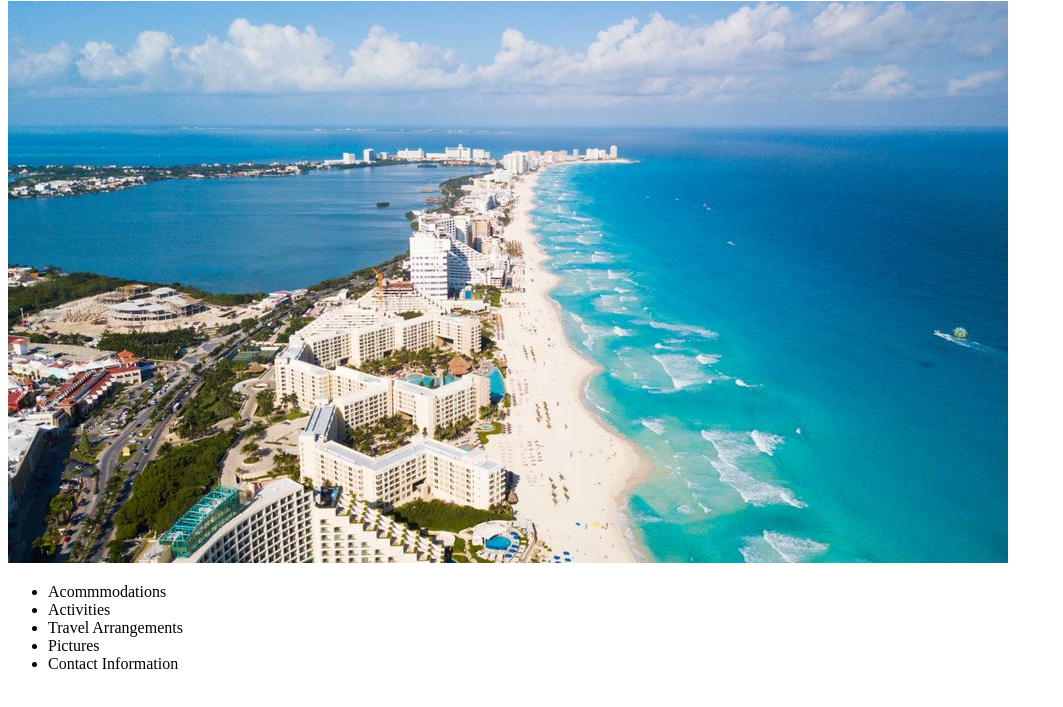
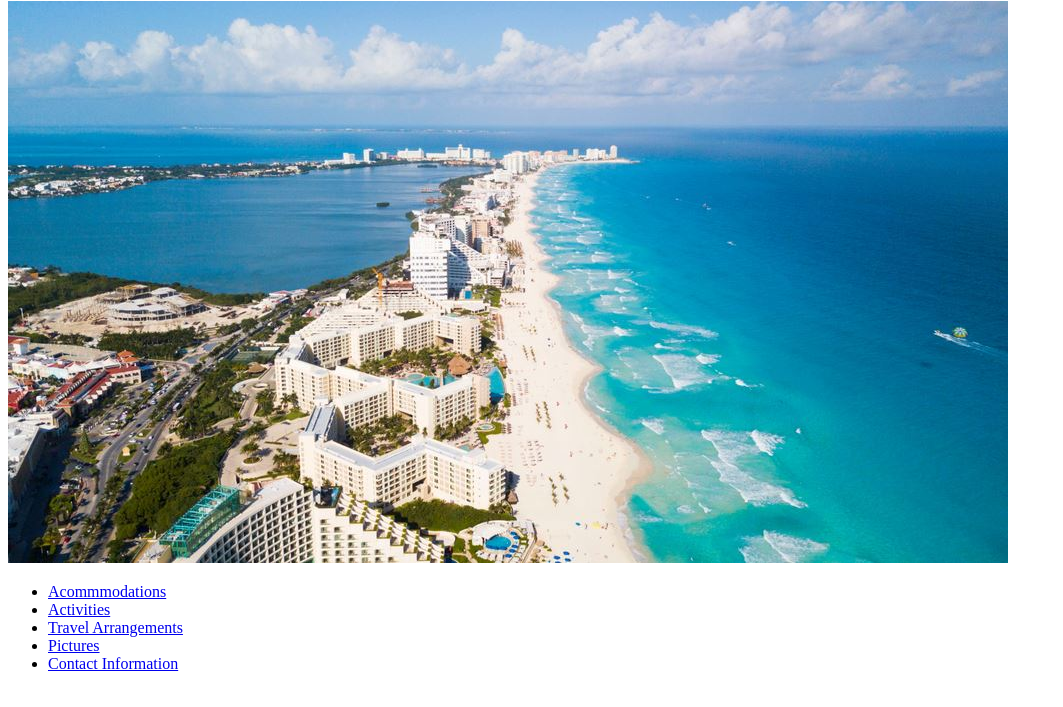
Before and after one commit to Colton141/resort-webpage, a plain HTML site: page resort-web-page.html in a window 1280 px wide. Shown: the part 79-786 px from the top of the page, without its empty margins (0-1063 px from the left). Drawn offline with Linux system fonts and the light colour scheme.

Commit message:
add links to the home page

```diff
--- a/resort-web-page.html
+++ b/resort-web-page.html
@@ -7,11 +7,11 @@
     <h1>Cancun Resort</h1>
     <img src="img/cancun.jpg" alt="a picture of the resort">
     <ul>
-      <li>Acommmodations</li>
-      <li>Activities</li>
-      <li>Travel Arrangements</li>
-      <li>Pictures</li>
-      <li>Contact Information</li>
+      <li><a href="file:///Users/Guest/Desktop/resort-webpage/accommodations.html">Acommmodations</a></li>
+      <li><a href="file:///Users/Guest/Desktop/resort-webpage/activities.html">Activities</a></li>
+      <li><a href="file:///Users/Guest/Desktop/resort-webpage/travel-arrangements.html">Travel Arrangements</a></li>
+      <li><a href="file:///Users/Guest/Desktop/resort-webpage/pictures.html">Pictures</a></li>
+      <li><a href="file:///Users/Guest/Desktop/resort-webpage/contact-information.html">Contact Information</a></li>
     </ul>
 
 
```
